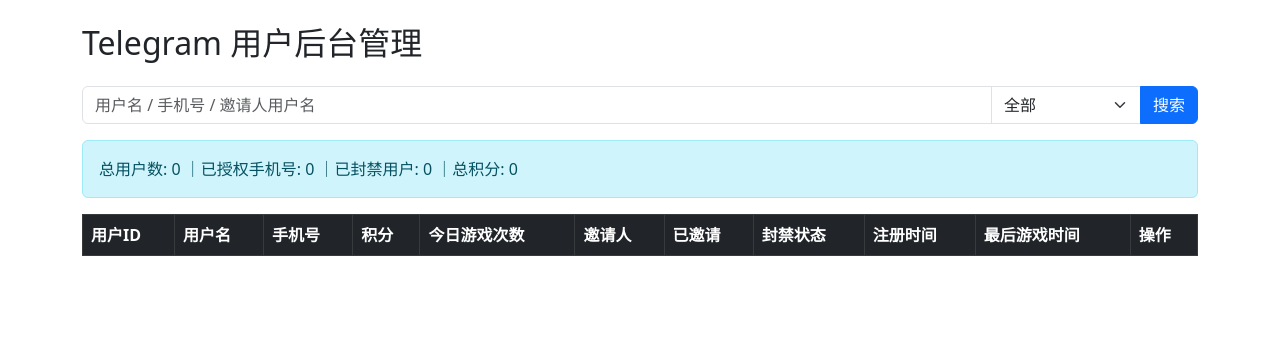
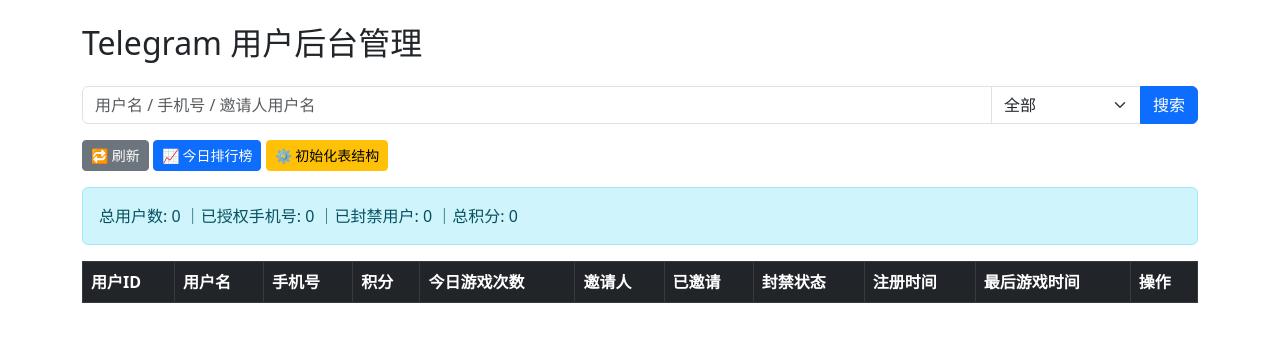
Before and after one commit to Dreamchaser-aus/dice, a Flask app: page /admin in a window 1280 px wide. Shown: the top 342 px of the page. Run offline with Flask 3, Linux system fonts and the light colour scheme; data that the repository does not hold is empty; some libraries are stand-ins or nearby versions.

Commit message:
Update admin.html

```diff
--- a/templates/admin.html
+++ b/templates/admin.html
@@ -39,6 +39,11 @@
       </select>
       <button class="btn btn-primary">搜索</button>
     </div>
+  <div class="mb-3">
+  <a href="/admin" class="btn btn-sm btn-secondary">🔁 刷新</a>
+  <a href="/admin/rank/today" class="btn btn-sm btn-primary">📈 今日排行榜</a>
+  <a href="/init" class="btn btn-sm btn-warning">⚙️ 初始化表结构</a>
+</div>
 
     <div class="alert alert-info">
       总用户数: {{ stats.total }} ｜已授权手机号: {{ stats.verified }} ｜已封禁用户: {{ stats.blocked }} ｜总积分: {{ stats.points }}
```
